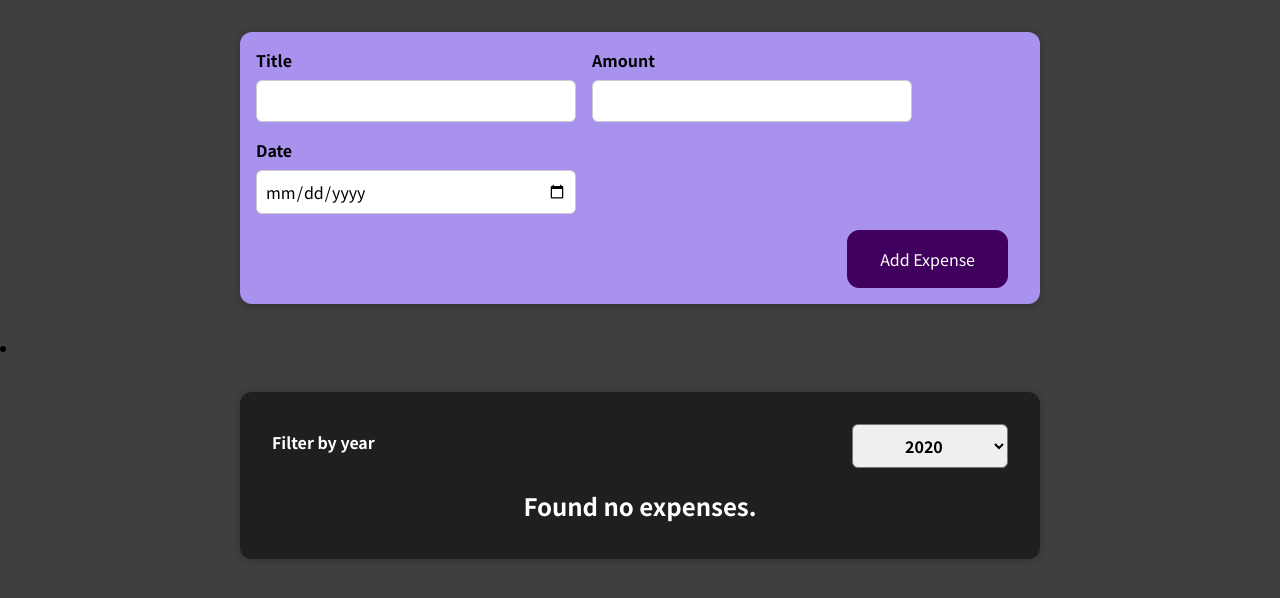
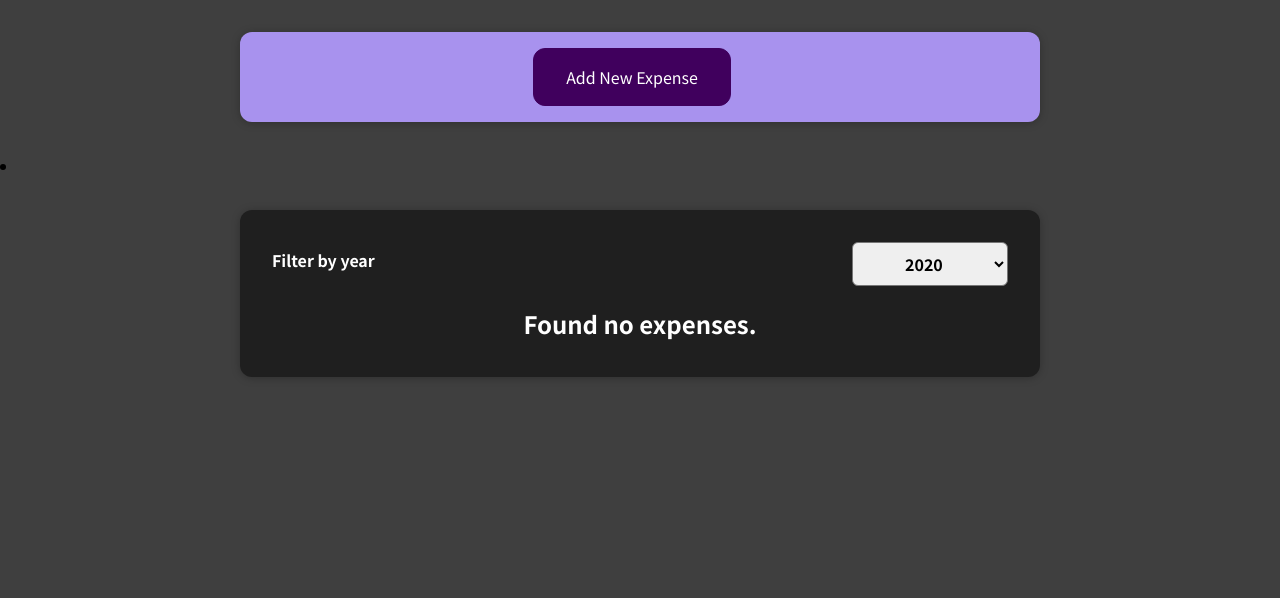
Before and after one commit to raginsky/react-study, a React (Create React App) app: page / in a window 1280 px wide. Shown: the top 598 px of the page. Built offline with nearby package versions, Linux system fonts and the light colour scheme.

Commit message:
form conditional visibility

```diff
--- a/src/components/NewExpense/ExpenseForm.js
+++ b/src/components/NewExpense/ExpenseForm.js
@@ -71,7 +71,8 @@
                 </div>
             </div>
             <div className="new-expense__actions">
-                <button>Add Expense</button>
+                <button type="button" onClick={props.onCancel}>Cancel</button>
+                <button type="submit">Add Expense</button>
             </div>
         </form>
     );
--- a/src/components/NewExpense/NewExpense.js
+++ b/src/components/NewExpense/NewExpense.js
@@ -1,18 +1,31 @@
 import './NewExpense.css';
+import {useState} from 'react';
 import ExpenseForm from './ExpenseForm';
 
 const NewExpense = (props) => {
+    const [isEditing, setIsEditing] = useState(false);
+
     const saveExpenseDataHandler = (enteredExpenseData) => {
         const expenseData = {
             ...enteredExpenseData,
             id: Math.random().toString()
         };
         props.onAddExpense(expenseData);
+        setIsEditing(false);
     };
+
+    const startEditingHandler = () => {
+        setIsEditing(true);
+    };
+
+    const stopEditingHandler = () => {
+        setIsEditing(false);
+    }
 
     return (
         <div className="new-expense">
-            <ExpenseForm onSaveExpenseData={saveExpenseDataHandler}/>
+            {!isEditing && <button onClick={startEditingHandler}>Add New Expense</button>}
+            {isEditing && <ExpenseForm onSaveExpenseData={saveExpenseDataHandler} onCancel={stopEditingHandler}/>}
         </div>
     );
 };
```
